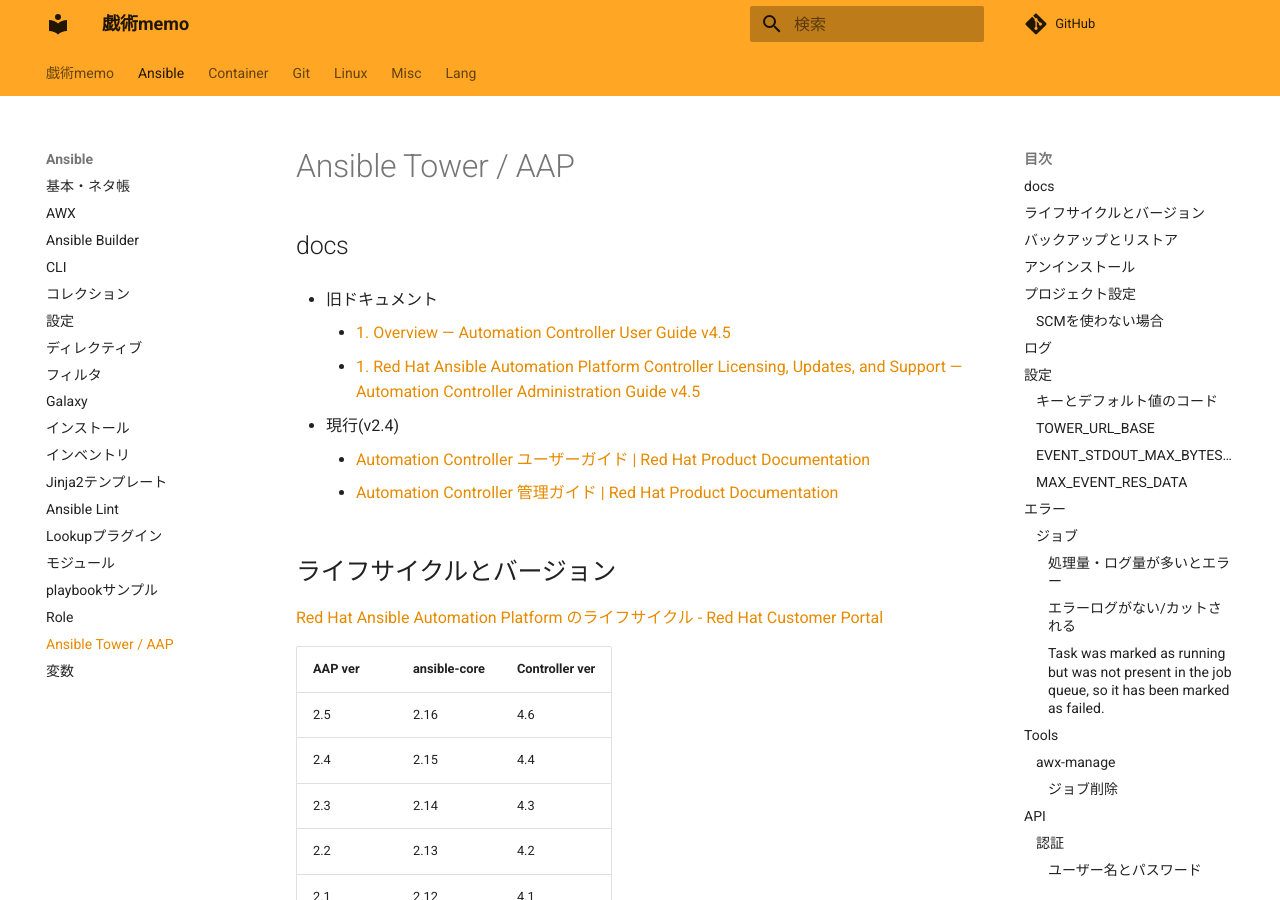
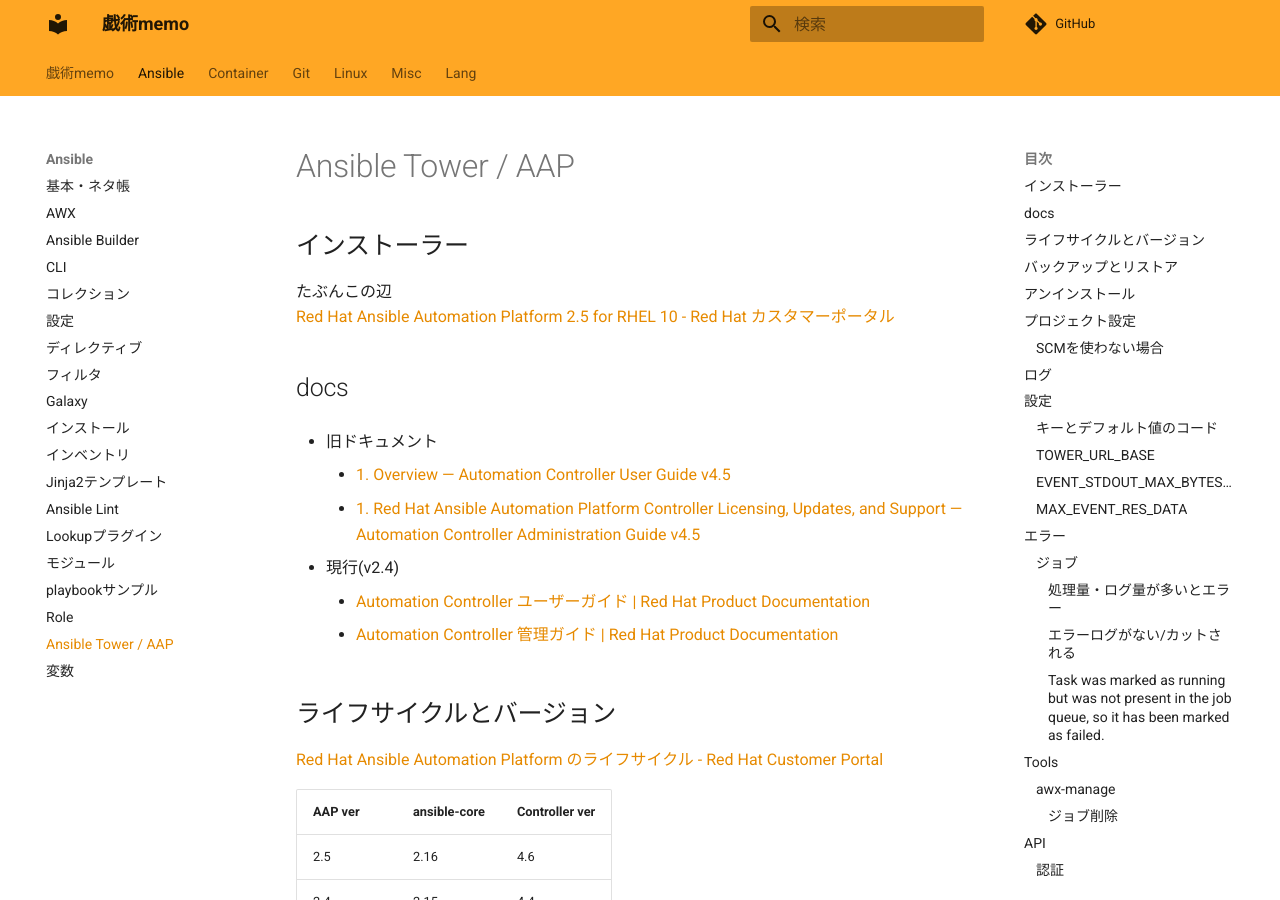
Before and after one commit to zaki-lknr/docs, an MkDocs documentation site: the page built from docs/Ansible/tower.md, in a window 1280 px wide and 900 px high. Built offline with MkDocs 1.6.1 and Material for MkDocs 9.7.7, drawn with Linux system fonts in a browser that asks for light colours; comment, search, counter and statistics services are not loaded.

Commit message:
add: ansible/tower: AAPインストーラ DLサイト

```diff
--- a/docs/Ansible/tower.md
+++ b/docs/Ansible/tower.md
@@ -1,4 +1,9 @@
 # Ansible Tower / AAP
+
+## インストーラー
+
+たぶんこの辺
+[Red Hat Ansible Automation Platform 2.5 for RHEL 10 - Red Hat カスタマーポータル](https://access.redhat.com/downloads/content/480/ver=2.5/rhel---10/2.5/x86_64/product-software)
 
 ## docs
 
```
